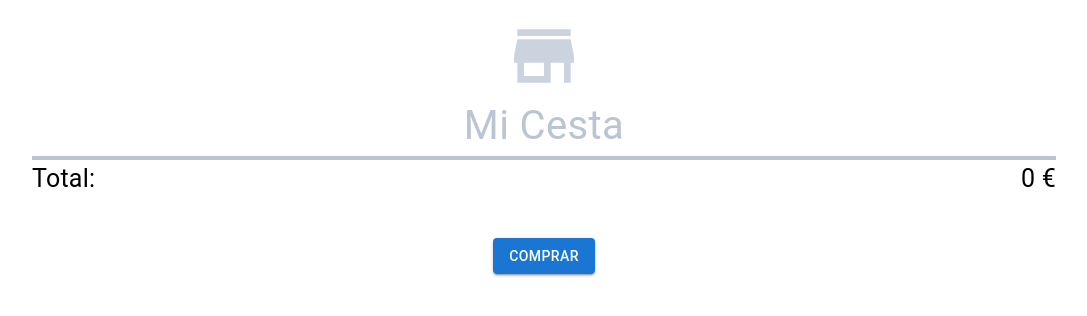
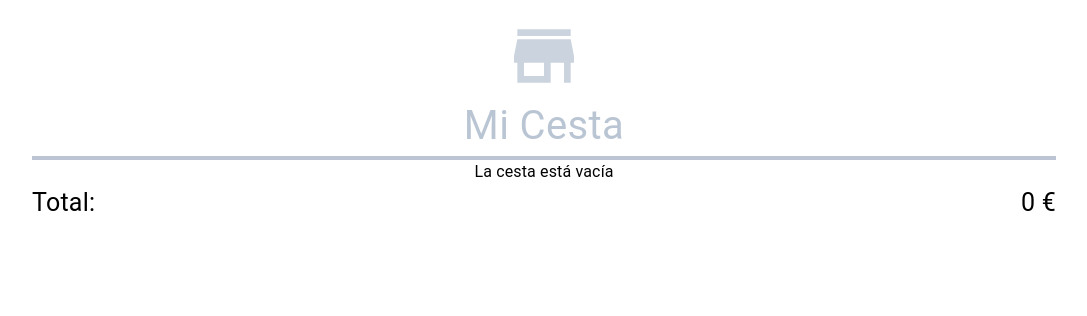
Before and after one commit to Wolfdog940/Vans-E-Commerce, a React (Create React App) app: page /cart in a window 1280 px wide. Shown: the top 316 px of the page, without its empty margins (96-1183 px from the left). Built offline with nearby package versions, Linux system fonts and the light colour scheme.

Commit message:
Condicionales

```diff
--- a/src/components/CartContainer/CartContainer.tsx
+++ b/src/components/CartContainer/CartContainer.tsx
@@ -15,8 +15,6 @@ type CartProps ={
 
 export const CartContainer = ({cartProduct}:CartProps):JSX.Element => {
 
-    const cart  = useCustomSelector((state)=>state);
-
     const { id , name , price , image } = cartProduct
 
     const total = parseInt(price.slice(1))
@@ -24,11 +22,11 @@ export const CartContainer = ({cartProduct}:CartProps):JSX.Element => {
 
   return (
     <Box sx={{display:"flex",width:{xl:"35%",xs:"80%"},marginBottom:1,flexDirection:"row",borderBottom:"4px solid rgba(169, 182, 201, 0.2)"}}>
-        <img  src={image} style={{width:"30%",height:"100%"}}/>
-        <Box sx={{display:"flex",flexDirection:"row",alignItems:"center",width:"100%"}}>
-            <Typography sx={{fontSize:12,fontWeight:"bold",marginX:2 ,display:"flex",marginLeft:1,color:"grey"}}>{name}</Typography>
-            <Typography sx={{fontSize:15,fontWeight:"bold",display:"flex",width:"75%",justifyContent:"flex-end"}}>{price}</Typography>
-        </Box>
+      <img  src={image} style={{width:"30%",height:"100%"}}/>
+      <Box sx={{display:"flex",flexDirection:"row",alignItems:"center",width:"100%"}}>
+        <Typography sx={{fontSize:20,fontWeight:"bold",marginX:2 ,display:"flex",marginLeft:1,color:"grey"}}>{name}</Typography>
+        <Typography sx={{fontSize:16,fontWeight:"bold",display:"flex",width:"75%",justifyContent:"flex-end"}}>{price}</Typography>
+      </Box>
     </Box>
   )
 }
--- a/src/pages/CartPage/CartPage.tsx
+++ b/src/pages/CartPage/CartPage.tsx
@@ -47,27 +47,30 @@ export const CartPage = ():JSX.Element=> {
       <Typography sx={{fontSize:40, color :"rgba(169, 182, 201, 0.8)",borderBottom:"4px solid rgba(169, 182, 201, 0.8)",width:{xl:"35%",xs:"80%"},textAlign:"center"}}>Mi Cesta</Typography>
     {" "}
         <Grid container sx={{display: 'flex',flexDirection:"column",alignContent:"center"}}>
-            {cart?.map((cartProduct: any ,index:any ) => (
+            {
 
-            <CartContainer  key={cartProduct.id} cartProduct={cartProduct} />
+              (cart.length === 0)
+              ? <Typography>La cesta está vacía</Typography>
+              : cart?.map((cartProduct: any ,index:any ) => (<CartContainer  key={cartProduct.id} cartProduct={cartProduct}/>))
 
-            ))}
+
+            }
       </Grid>
         <Box sx={{display: 'flex',justifyContent:"space-between",width:{xl:"35%",xs:"80%"},marginBottom:5}}>
           <Typography sx={{fontSize:25}}>Total: </Typography>
           <Typography sx={{fontSize:25}}>{`${totalToPay()} €`}</Typography>
         </Box>
-        <Button variant="contained" sx={{marginBottom:2}} onClick={openModal}>Comprar</Button>
+        {cart.length?<Button variant="contained" sx={{marginBottom:2}} onClick={openModal}>Comprar</Button>:null}
         <Dialog open={isModalOpen} onClose={closeModal}>
         <DialogTitle>Esta apunto de realizar una compra</DialogTitle>
         <DialogContent>Confirme una acción para continuar</DialogContent>
         <DialogActions sx={{display:"flex",justifyContent:"center",paddingY:5}}>
+        <Button color="error" variant="contained" onClick={closeModal}>
+            Cancelar
+        </Button>
         <Button color="success" variant="contained" onClick={handleClick}>
             Comprar
-          </Button>
-          <Button color="error" variant="contained" onClick={closeModal}>
-            Cancelar
-          </Button>
+        </Button>
         </DialogActions>
       </Dialog>
     </Box>
```
